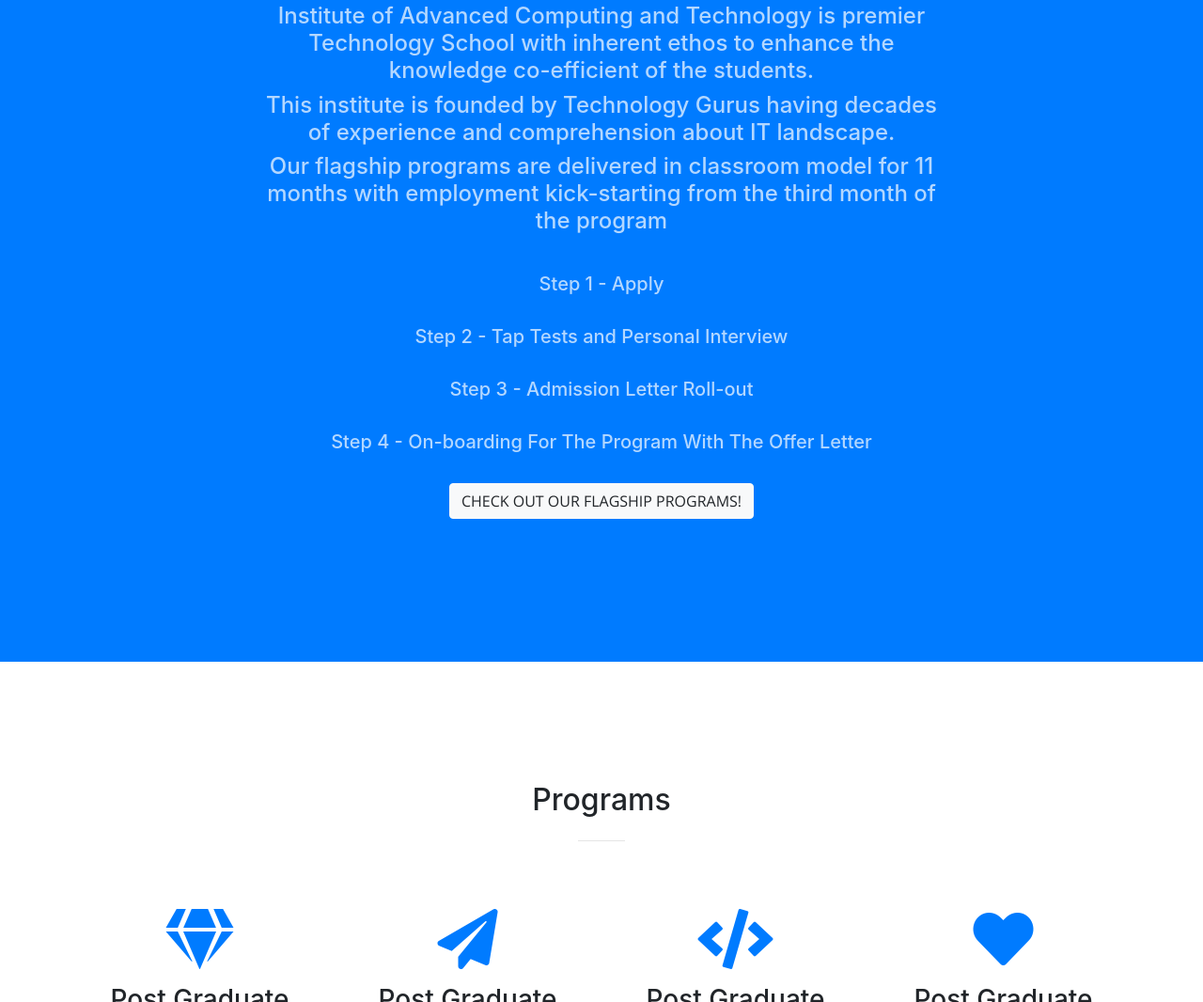
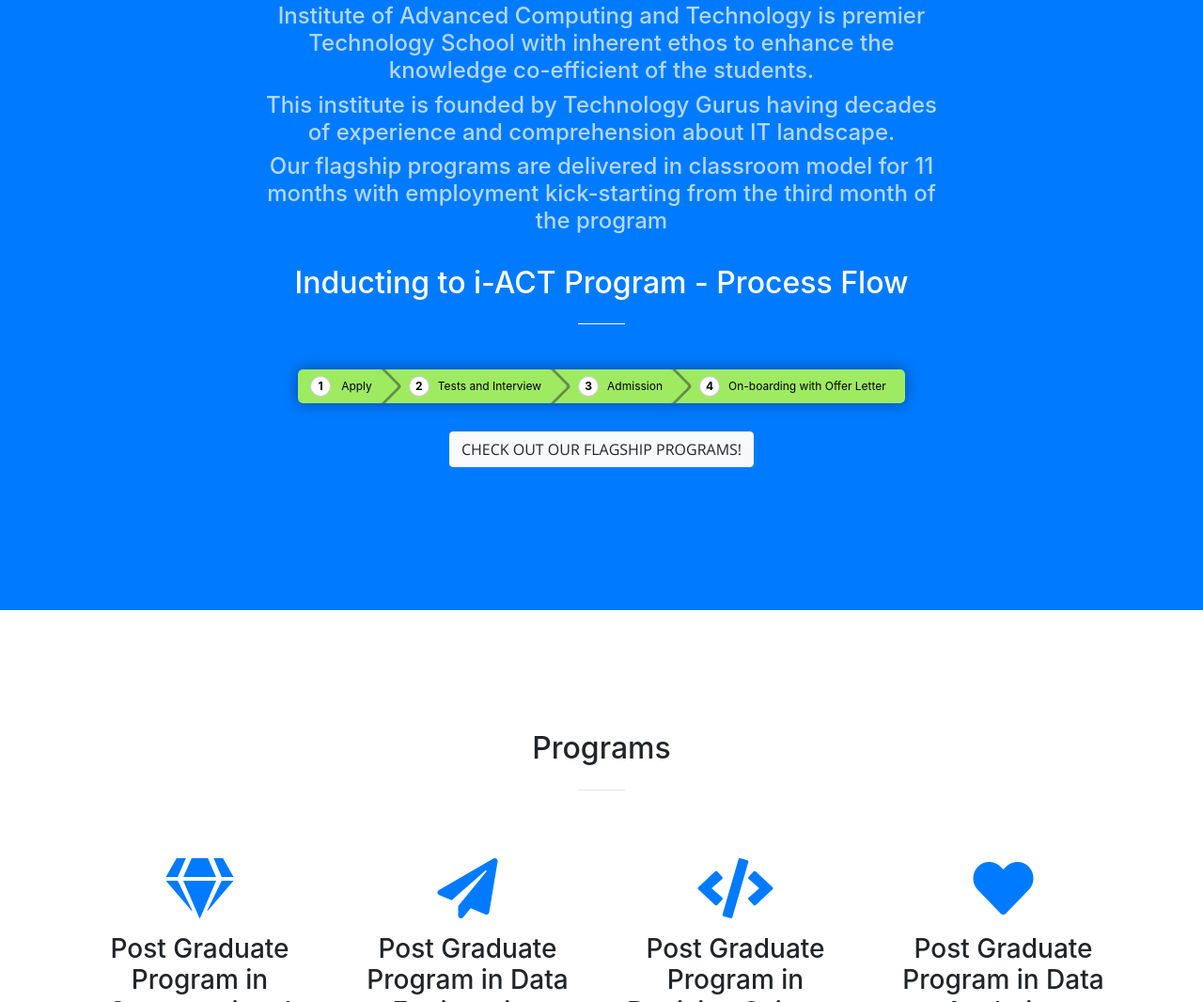
Before and after one commit to lnarasim/lnarasim_iact.github.io, a website with bundled scripts: page index.html in a window 1280 px wide. Shown: the part 1012-2078 px from the top of the page at 94% size. Built offline with nearby package versions, Linux system fonts and the light colour scheme.

Commit message:
updated process flow.

```diff
--- /dev/null
+++ b/css/process.css
@@ -0,0 +1,113 @@
+/*custom font*/
+@import url(https://fonts.googleapis.com/css?family=Merriweather+Sans);
+
+.process {
+	/*centering*/
+	display: inline-block;
+	box-shadow: 0 0 15px 1px rgba(0, 0, 0, 0.35);
+	overflow: hidden;
+	border-radius: 5px;
+	/*Lets add the numbers for each link using CSS counters. flag is the name of the counter. to be defined using counter-reset in the parent element of the links*/
+	counter-reset: flag;
+}
+
+.process a {
+	text-decoration: none;
+	outline: none;
+	display: block;
+	float: left;
+	font-size: 12px;
+	line-height: 36px;
+	color: white;
+	/*need more margin on the left of links to accomodate the numbers*/
+	padding: 0 10px 0 60px;
+	background: #666;
+	background: linear-gradient(#666, #333);
+	position: relative;
+}
+/*since the first link does not have a triangle before it we can reduce the left padding to make it look consistent with other links*/
+.process a:first-child {
+	padding-left: 46px;
+	border-radius: 5px 0 0 5px; /*to match with the parent's radius*/
+}
+.process a:first-child:before {
+	left: 14px;
+}
+.process a:last-child {
+	border-radius: 0 5px 5px 0; /*this was to prevent glitches on hover*/
+	padding-right: 20px;
+}
+
+/*hover/active styles*/
+.process a.active, .process a:hover{
+	background: #333;
+	background: linear-gradient(#333, #000);
+}
+.process a.active:after, .process a:hover:after {
+	background: #333;
+	background: linear-gradient(135deg, #333, #000);
+}
+
+/*adding the arrows for the processs using rotated pseudo elements*/
+.process a:after {
+	content: '';
+	position: absolute;
+	top: 0;
+	right: -18px; /*half of square's length*/
+	/*same dimension as the line-height of .process a */
+	width: 36px;
+	height: 36px;
+	/*as you see the rotated square takes a larger height. which makes it tough to position it properly. So we are going to scale it down so that the diagonals become equal to the line-height of the link. We scale it to 70.7% because if square's:
+	length = 1; diagonal = (1^2 + 1^2)^0.5 = 1.414 (pythagoras theorem)
+	if diagonal required = 1; length = 1/1.414 = 0.707*/
+	transform: scale(0.707) rotate(45deg);
+	/*we need to prevent the arrows from getting buried under the next link*/
+	z-index: 1;
+	/*background same as links but the gradient will be rotated to compensate with the transform applied*/
+	background: #666;
+	background: linear-gradient(135deg, #666, #333);
+	/*stylish arrow design using box shadow*/
+	box-shadow:
+		2px -2px 0 2px rgba(0, 0, 0, 0.4),
+		3px -3px 0 2px rgba(255, 255, 255, 0.1);
+	/*
+		5px - for rounded arrows and
+		50px - to prevent hover glitches on the border created using shadows*/
+	border-radius: 0 5px 0 50px;
+}
+/*we dont need an arrow after the last link*/
+.process a:last-child:after {
+	content: none;
+}
+/*we will use the :before element to show numbers*/
+.process a:before {
+	content: counter(flag);
+	counter-increment: flag;
+	/*some styles now*/
+	border-radius: 100%;
+	width: 20px;
+	height: 20px;
+	line-height: 20px;
+	margin: 8px 0;
+	position: absolute;
+	top: 0;
+	left: 30px;
+	background: #444;
+	background: linear-gradient(#444, #222);
+	font-weight: bold;
+}
+
+
+.flat a, .flat a:after {
+	background: white;
+	color: black;
+	transition: all 0.5s;
+}
+.flat a:before {
+	background: white;
+	box-shadow: 0 0 0 1px #ccc;
+}
+.flat a:hover, .flat a.active,
+.flat a:hover:after, .flat a.active:after{
+	background: #9EEB62;
+}
--- a/index.html
+++ b/index.html
@@ -32,6 +32,27 @@
 
     <!-- Custom styles for this template -->
     <link href="css/creative.min.css" rel="stylesheet">
+
+	<script src="//cdnjs.cloudflare.com/ajax/libs/modernizr/2.6.2/modernizr.min.js"></script>
+	<script src="//cdnjs.cloudflare.com/ajax/libs/jquery/2.0.3/jquery.min.js"></script>
+	<script>
+	Modernizr.load({
+	    test: Modernizr.borderradius && Modernizr.boxshadow,
+	    nope: "//cdnjs.cloudflare.com/ajax/libs/css3pie/1.0.0/PIE.js",
+	    complete: function(){
+	        if(window.PIE){
+	            $('*').each(function(){
+	                var $this = $(this);
+	                //check if box-shadow or border-radius is applied
+	                if($this.css('box-shadow') || $this.css('border-radius')){
+	                    PIE.attach(this);
+	                }
+	            });
+	        }
+	    }
+	 });
+	</script>
+<link rel="stylesheet" href="css/process.css">
 
   </head>
 
@@ -103,27 +124,27 @@
 			<h4>Institute of Advanced Computing and Technology is premier Technology School with inherent ethos to enhance the knowledge co-efficient of the students.</h4>
 			<h4>This institute is founded by Technology Gurus having decades of experience and comprehension about IT landscape.</h4>
 			<h4>Our flagship programs are delivered in classroom model for 11 months with employment kick-starting from the third month of the program</h4>
+			<br/>
+			<h2 class="section-heading text-white">Inducting to i-ACT Program - Process Flow</h2>
+			<hr class="light my-4">
 			</h6>
 			</p>
-			<div>
-				<div class="step">
-					<img src=""></img>
-					<h5>Step 1 - Apply</h5>
-				</div>
-				<div class="step">
-					<img src=""></img>
-					<h5>Step 2 - Tap Tests and Personal Interview</h5>
-				</div>
-				<div class="step">
-					<img src=""></img>
-					<h5>Step 3 - Admission Letter Roll-out</h5>
-				</div>
-				<div class="step">
-					<img src=""></img>
-					<h5>Step 4 - On-boarding For The Program With The Offer Letter</h5>
-				</div>
+			<!-- a simple div with some links
+			<div class="process">
+				<a href="#" class="active">Set Dates / Locations / Forms</a>
+				<a href="#">Verify Roster</a>
+				<a href="#">Match Students / Faculty</a>
+				<a href="#">Review</a>
+			</div> -->
+			<br />
+			<!-- another version - flat style with animated hover effect -->
+			<div class="process flat">
+				<a href="#" class="active">Apply</a>
+				<a href="#" class="active">Tests and Interview</a>
+				<a href="#" class="active">Admission</a>
+				<a href="#" class="active">On-boarding with Offer Letter</a>
 			</div>
-			<br/>
+			<br/><br/>
             <a class="btn btn-light btn-xl js-scroll-trigger" href="#programs">Check Out Our Flagship Programs!</a>
 			</div>
           </div>
```
